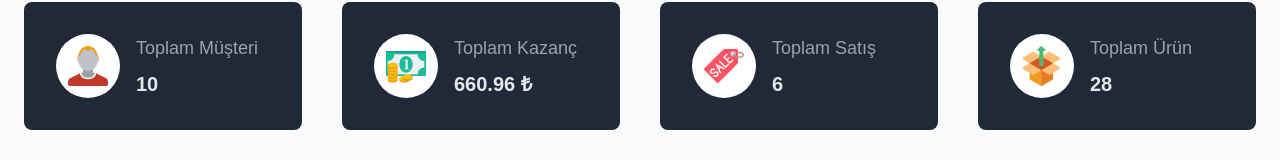
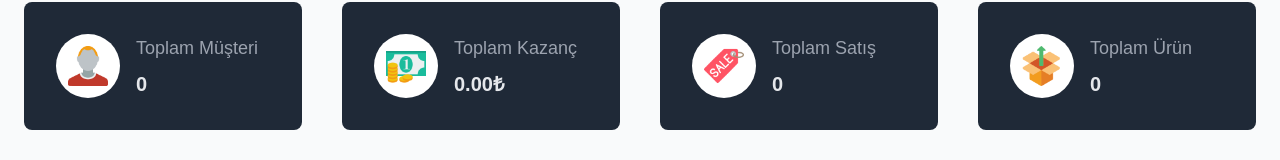
Before and after one commit to Ayalni2289/POS-projesi-Devam-, a React (Create React App) app in the folder client/: page /statistics in a window 1280 px wide. Shown: the part 240-400 px from the top of the page. Built offline with nearby package versions, Linux system fonts and the light colour scheme; no server answers.

Commit message:
İstatistik sayfası tamamlandı. Grafikler düzenlendi

```diff
--- a/client/src/pages/StatisticsPage.jsx
+++ b/client/src/pages/StatisticsPage.jsx
@@ -5,14 +5,29 @@ import { Area, Pie } from "@ant-design/plots";
 
 const StatisticPage = () => {
   const [data, setData] = useState([]);
+  const [products, setProducts] = useState([]);
 
   useEffect(() => {
     asyncFetch();
   }, []);
 
+  useEffect(() => {
+    const getProducts = async () => {
+      try {
+        const res = await fetch(
+          "http://localhost:5000/api/products/get-product"
+        );
+        const data = await res.json();
+        setProducts(data);
+      } catch (error) {
+        console.log(error);
+      }
+    };
+    getProducts();
+  }, []);
   const asyncFetch = () => {
     fetch(
-      "https://gw.alipayobjects.com/os/bmw-prod/360c3eae-0c73-46f0-a982-4746a6095010.json"
+      "http://localhost:5000/api/bills/get-all"
     )
       .then((response) => response.json())
       .then((json) => setData(json))
@@ -21,37 +36,11 @@ const StatisticPage = () => {
       });
   };
 
-  const data2 = [
-    {
-      type: '分类一',
-      value: 27,
-    },
-    {
-      type: '分类二',
-      value: 25,
-    },
-    {
-      type: '分类三',
-      value: 18,
-    },
-    {
-      type: '分类四',
-      value: 15,
-    },
-    {
-      type: '分类五',
-      value: 10,
-    },
-    {
-      type: '其他',
-      value: 5,
-    },
-  ];
 
   const config = {
     data,
-    xField: "timePeriod",
-    yField: "value",
+    xField: "customerName",
+    yField: "subTotal",
     xAxis: {
       range: [0, 1],
     },
@@ -59,9 +48,9 @@ const StatisticPage = () => {
 
   const config2 = {
     appendPadding: 10,
-    data: data2,
-    angleField: "value",
-    colorField: "type",
+    data,
+    angleField: "subTotal",
+    colorField: "customerName",
     radius: 1,
     innerRadius: 0.6,
     label: {
@@ -89,10 +78,15 @@ const StatisticPage = () => {
           overflow: "hidden",
           textOverflow: "ellipsis",
         },
-        content: "AntV\nG2Plot",
+        content: "Toplam\nDeğer",
       },
     },
   };
+
+  const totalAmount = ()=>{
+    const amount = data.reduce((total,item) => item.totalAmount + total,0);
+    return `${amount.toFixed(2)}₺`;
+  }
 
   return (
     <>
@@ -107,22 +101,22 @@ const StatisticPage = () => {
           <div className="statistic-cards grid xl:grid-cols-4 md:grid-cols-2 my-10 md:gap-10 gap-4">
             <StatisticCard
               title={"Toplam Müşteri"}
-              amount={"10"}
+              amount={data?.length}
               img={"images/user.png"}
             />
             <StatisticCard
               title={"Toplam Kazanç"}
-              amount={"660.96 ₺"}
+              amount={totalAmount()}
               img={"images/money.png"}
             />
             <StatisticCard
               title={"Toplam Satış"}
-              amount={"6"}
+              amount={data?.length}
               img={"images/sale.png"}
             />
             <StatisticCard
               title={"Toplam Ürün"}
-              amount={"28"}
+              amount={products?.length}
               img={"images/product.png"}
             />
           </div>
```
